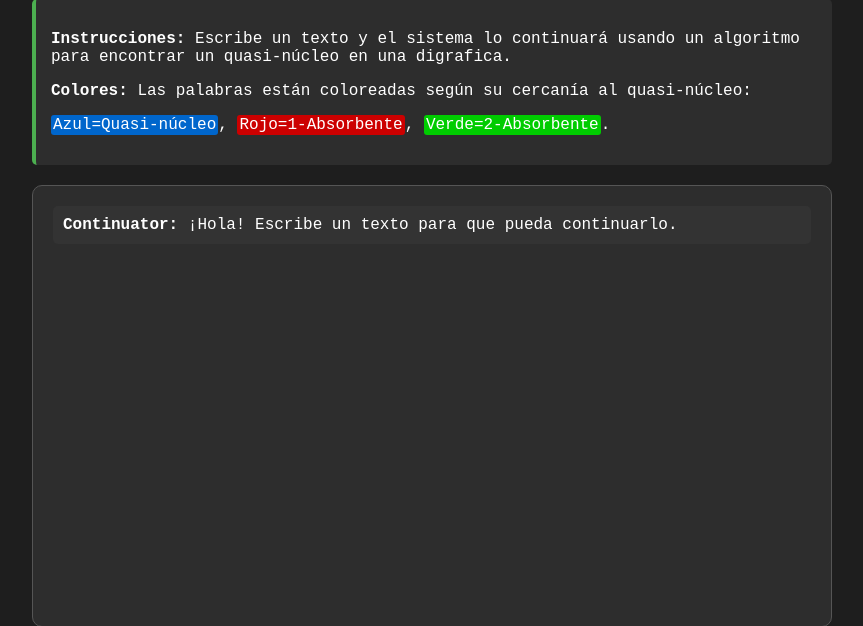
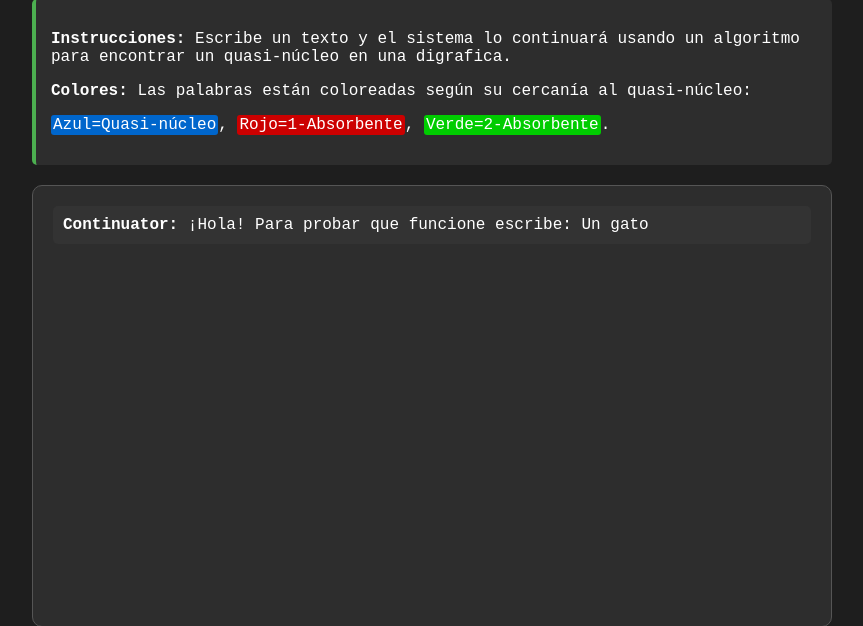
Before and after one commit to M1AnM3/AplicacionTest, a Flask app: page / in a window 1280 px wide. Shown: the part 129-755 px from the top of the page, without its empty margins (208-1071 px from the left). Run offline with Flask 3, Linux system fonts and the light colour scheme.

Commit message:
Instrucciones

```diff
--- a/templates/index.html
+++ b/templates/index.html
@@ -145,7 +145,7 @@
 
         <div class="chat-container" id="chatContainer">
             <div class="message bot-message">
-                <strong>Continuator:</strong> ¡Hola! Escribe un texto para que pueda continuarlo.
+                <strong>Continuator:</strong> ¡Hola! Para probar que funcione escribe: Un gato
             </div>
         </div>
 
```
Also changed, not shown: 1 other file.
